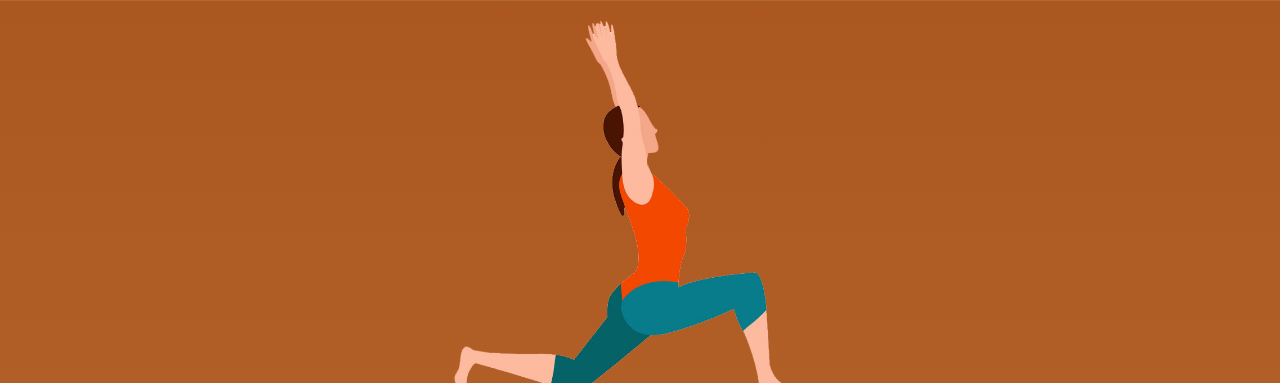
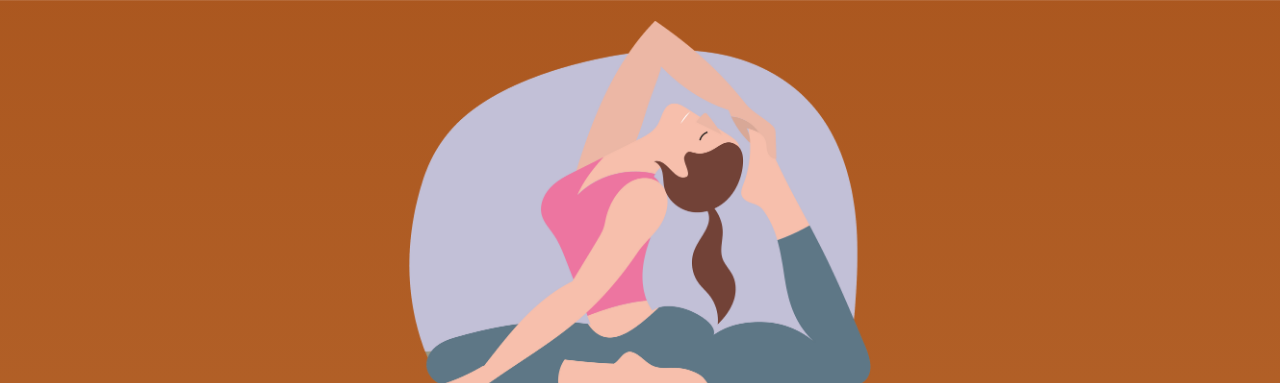
Before and after one commit to takemeawayy/Yoga, a plain HTML site: page index.html in a window 1280 px wide. Shown: the part 74-457 px from the top of the page. Drawn offline with nearby package versions, Linux system fonts and the light colour scheme.

Commit message:
New introduction picture, style change

```diff
--- a/css/style.css
+++ b/css/style.css
@@ -294,6 +294,8 @@ body {
 
 .img_wrap {
     position: relative;
+
+    padding: 20px;
 
     height: 500px;
     width: 502px;
@@ -1060,10 +1062,6 @@ video {
     text-decoration: underline;
 }
 
-.list_link:hover span {
-    text-decoration: underline;
-}
-
 .list_link i {
     transition: color .4s ease-in-out;
 }
--- a/index.html
+++ b/index.html
@@ -53,7 +53,7 @@
         <div class="container">
             <div class="main_content">
                 <div class="img_wrap">
-                    <img src="assets/img/woman_introduction.png" alt="woman" width="100%" class="img_intro">
+                    <img src="assets/img/woman-introduction-new.png" alt="woman" width="100%" class="img_intro">
                 </div>
                 <div class="content_text">
                     <p class="intro_p">Lorem ipsum dolor sit amet consectetur adipisicing elit. Suscipit id voluptates
```
Also changed, not shown: assets/img/woman-introduction-new.png (added), assets/img/woman_introduction.png (deleted).
